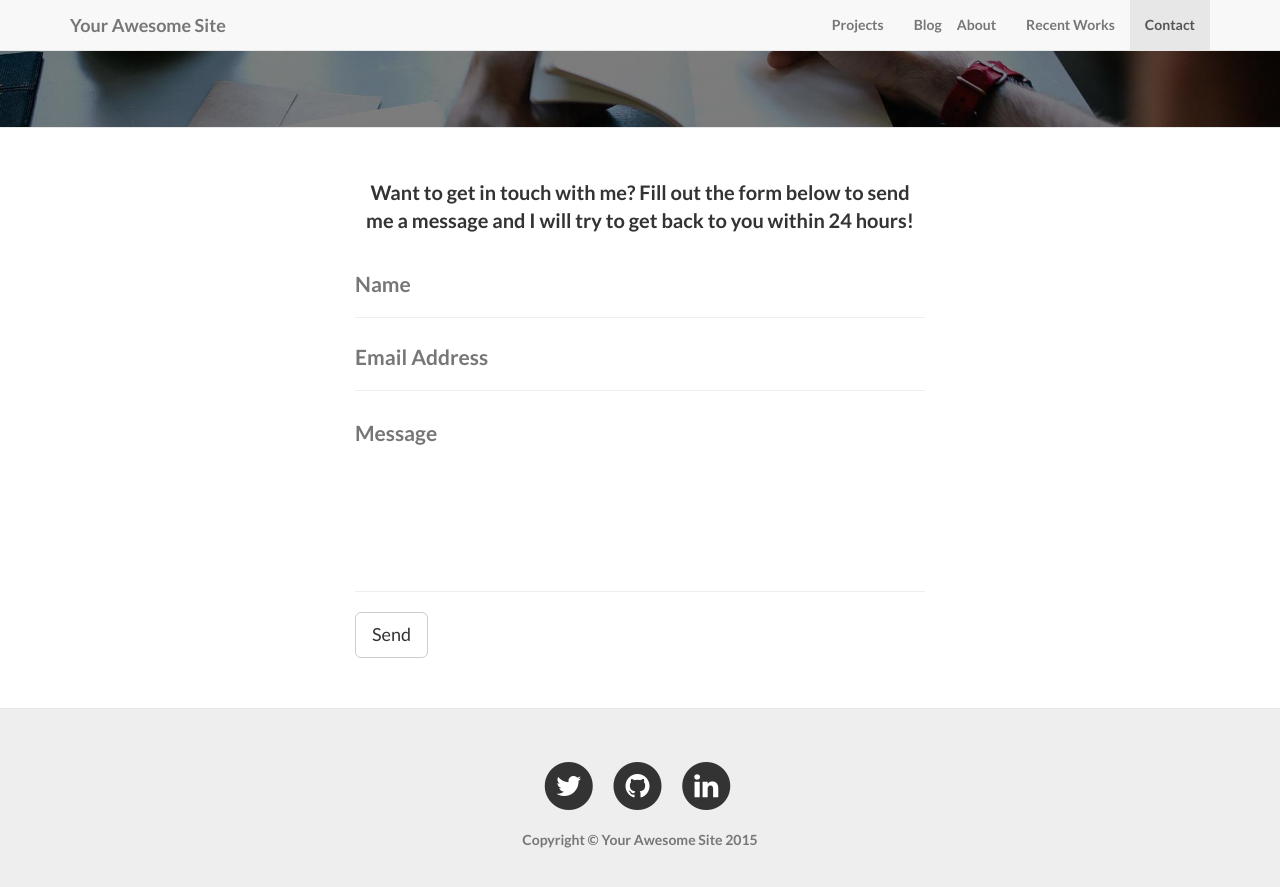
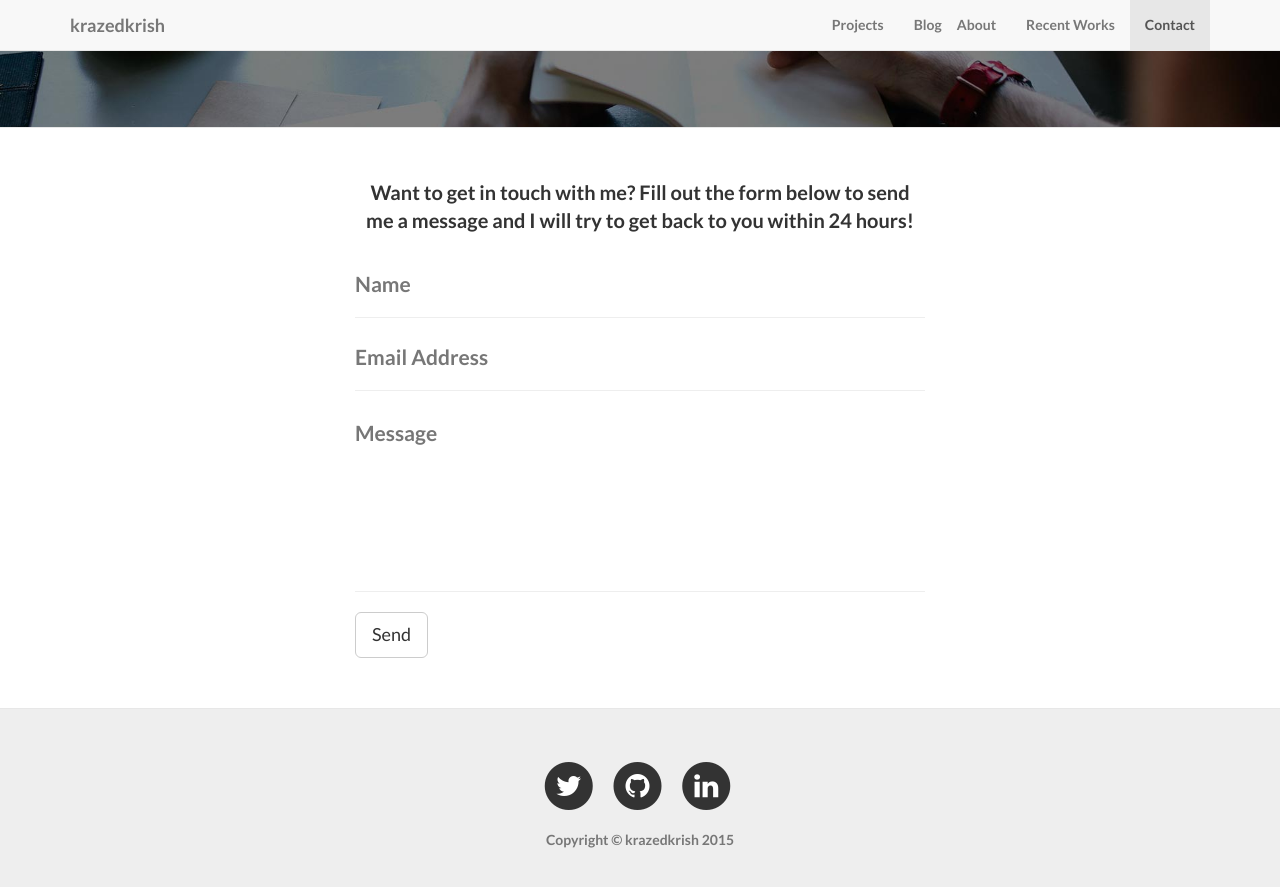
Before and after one commit to krazedkrish/projects, a Jekyll site: the page built from index.html, in a window 1280 px wide and 900 px high, scrolled down 2601 px. Shown: the top 887 px of the window. Built offline with Jekyll 4.4.1, drawn with Linux system fonts in a browser that asks for light colours; some of the changed lines change nothing that is shown.

Commit message:
added configurations

```diff
--- a/_config.yml
+++ b/_config.yml
@@ -2,14 +2,11 @@
 #      Main Configs       #
 # ----------------------- #
 
-url: http://yoursite.com
-title: Your Awesome Site
-email: your-email@domain.com
-author: Your Name
-description: > # "Write an awesome description for your new site here.
-  You can edit this line in _config.yml. It will appear in your document
-  head meta (for Google search results) and in your feed.xml site
-  description."
+url: http://krazedkrish.com
+title: krazedkrish
+email: krazedkrish@gmail.com
+author: Shalil Awaley
+description: > # "This is my awesome site. It has projects and blog articles related to linux, ruby, rails, python, javascript, jquery and other tech related fields"
 
 # ----------------------- #
 #    Jekyll & Plugins     #
@@ -25,8 +22,8 @@ permalink: pretty
 
 social:
   - title: twitter
-    url: https://twitter.com/SBootstrap
+    url: https://twitter.com/krazedkrish
   - title: github
-    url: https://github.com/IronSummitMedia/startbootstrap
+    url: https://github.com/krazedkrish
   - title: linkedin
-    url:
+    url: https://np.linkedin.com/pub/shalil-awaley/69/618/b21
```
